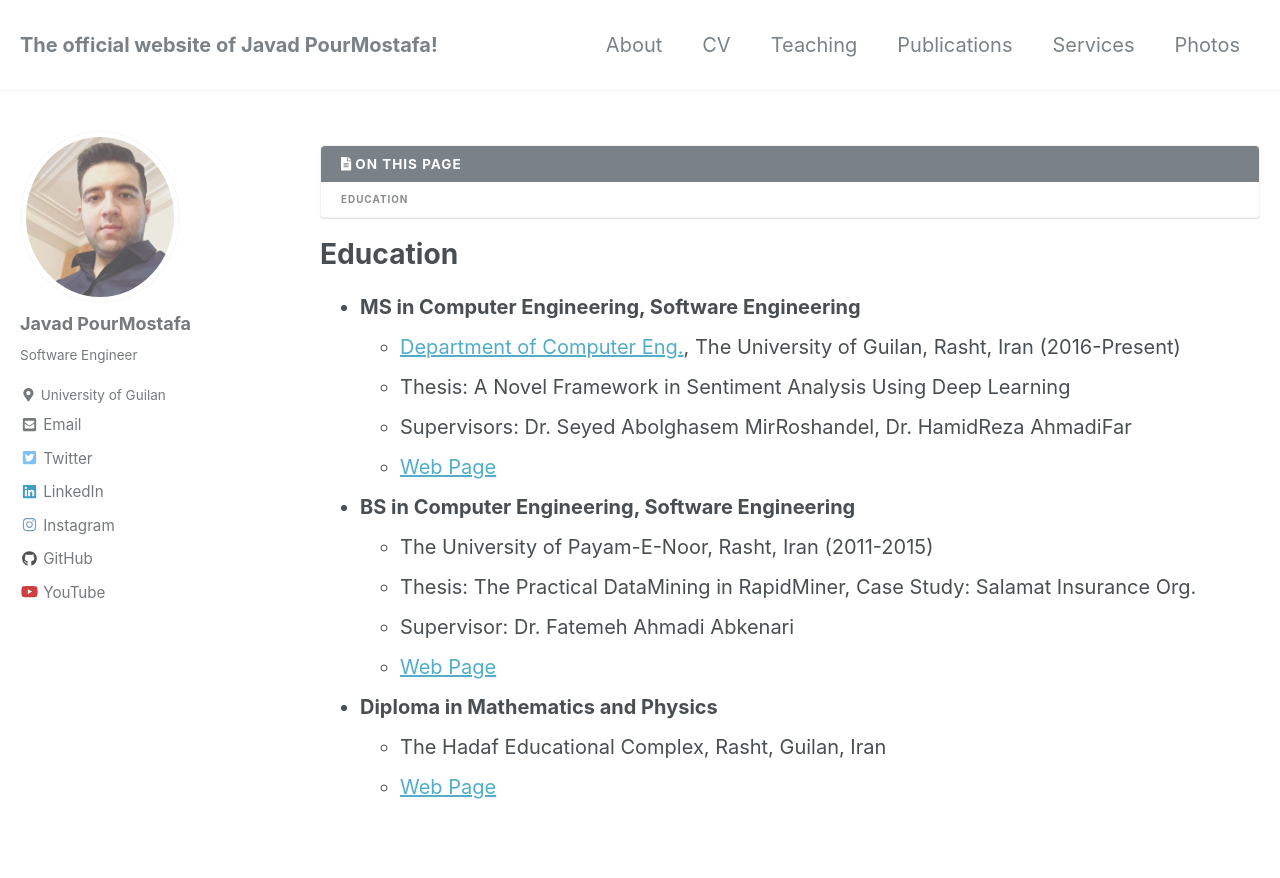
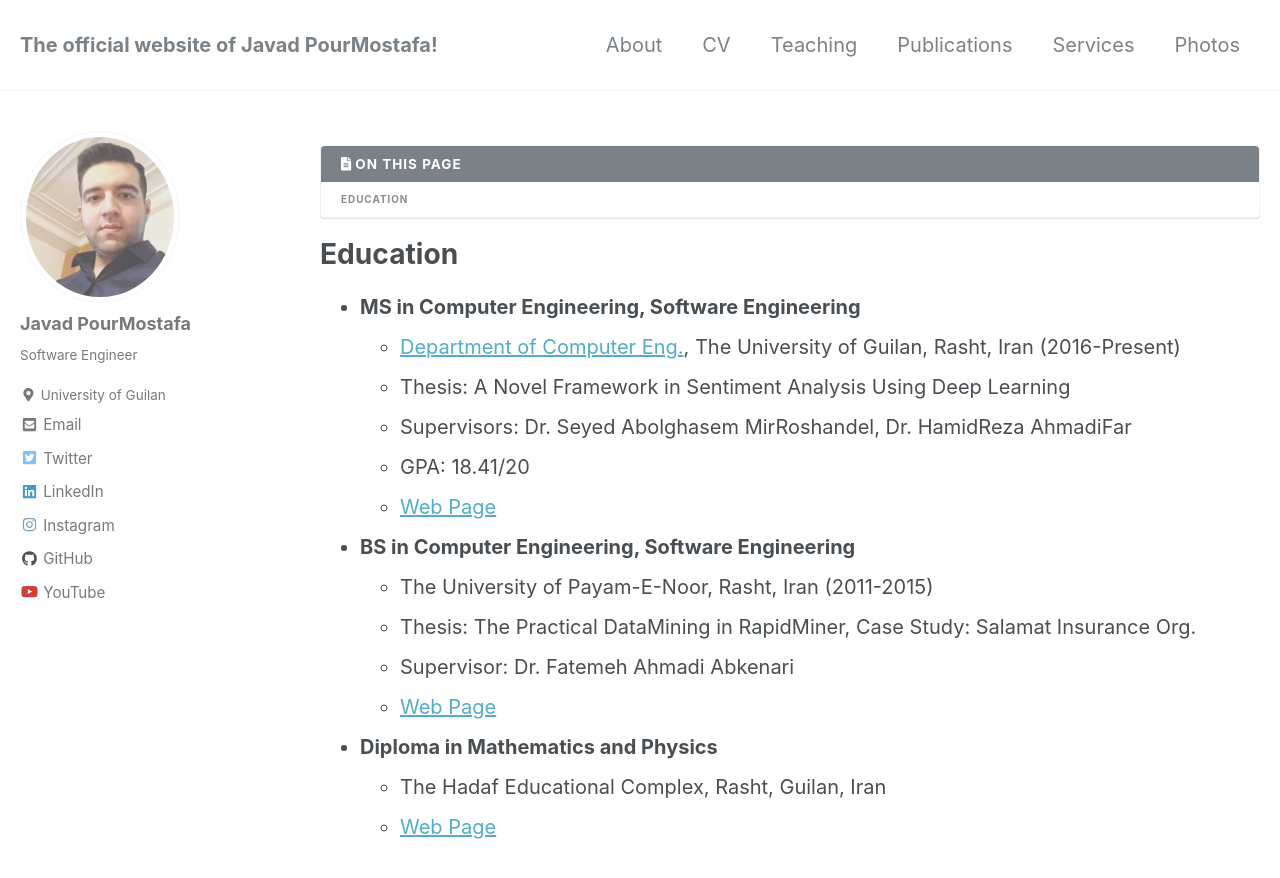
Before and after one commit to JoyeBright/JoyeBright.github.io, a Jekyll site: the page built from _pages/cv.md, in a window 1280 px wide and 900 px high. Shown: the top 878 px of the window. Built offline with Jekyll 4.4.1, drawn with Linux system fonts in a browser that asks for light colours; nearby versions of some CDN libraries.

Commit message:
Update cv.md

```diff
--- a/_pages/cv.md
+++ b/_pages/cv.md
@@ -11,6 +11,7 @@ author_profile: true
    * [Department of Computer Eng.](http://ce.guilan.ac.ir/), The University of Guilan, Rasht, Iran (2016-Present)<br>
    * Thesis: A Novel Framework in Sentiment Analysis Using Deep Learning<br>
    * Supervisors: Dr. Seyed Abolghasem MirRoshandel, Dr. HamidReza AhmadiFar
+   * GPA: 18.41/20
    * [Web Page](http://guilan.ac.ir/en/)
 
  * <b>BS in Computer Engineering, Software Engineering</b><br>
```
